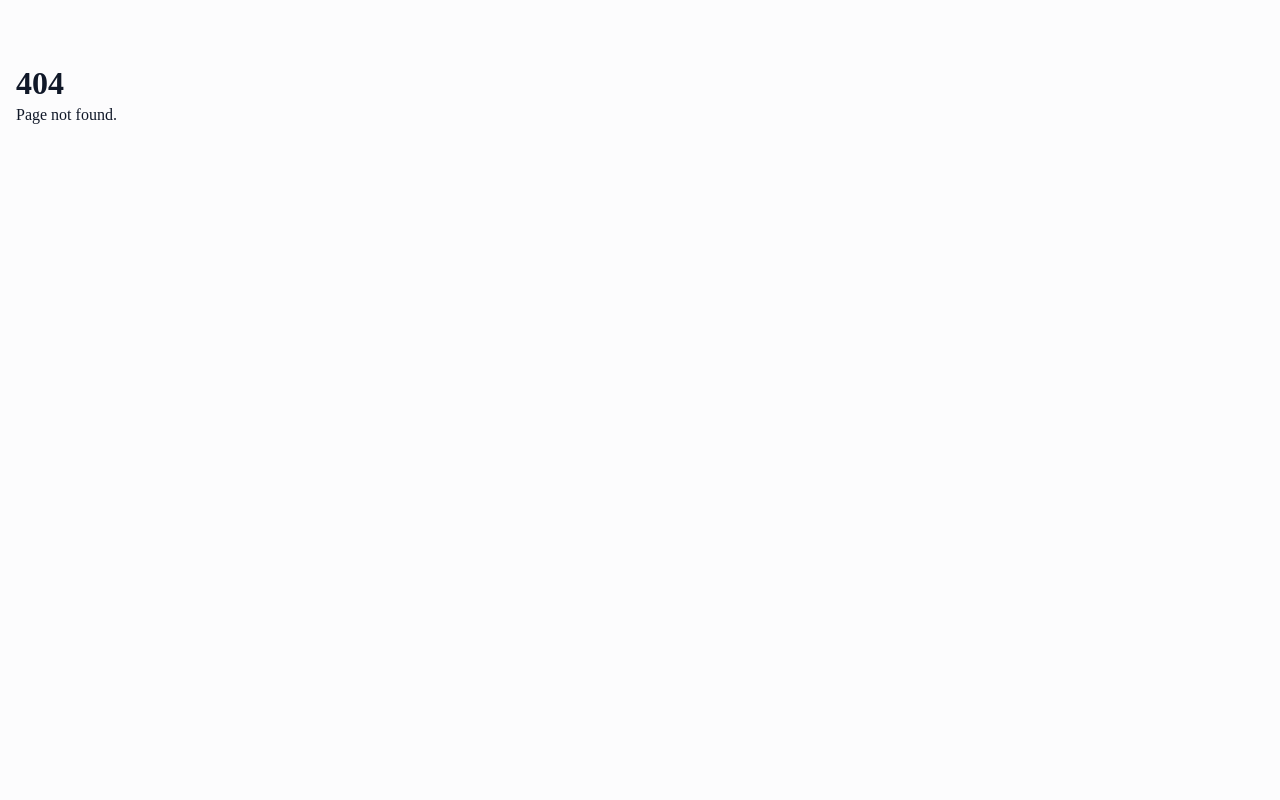
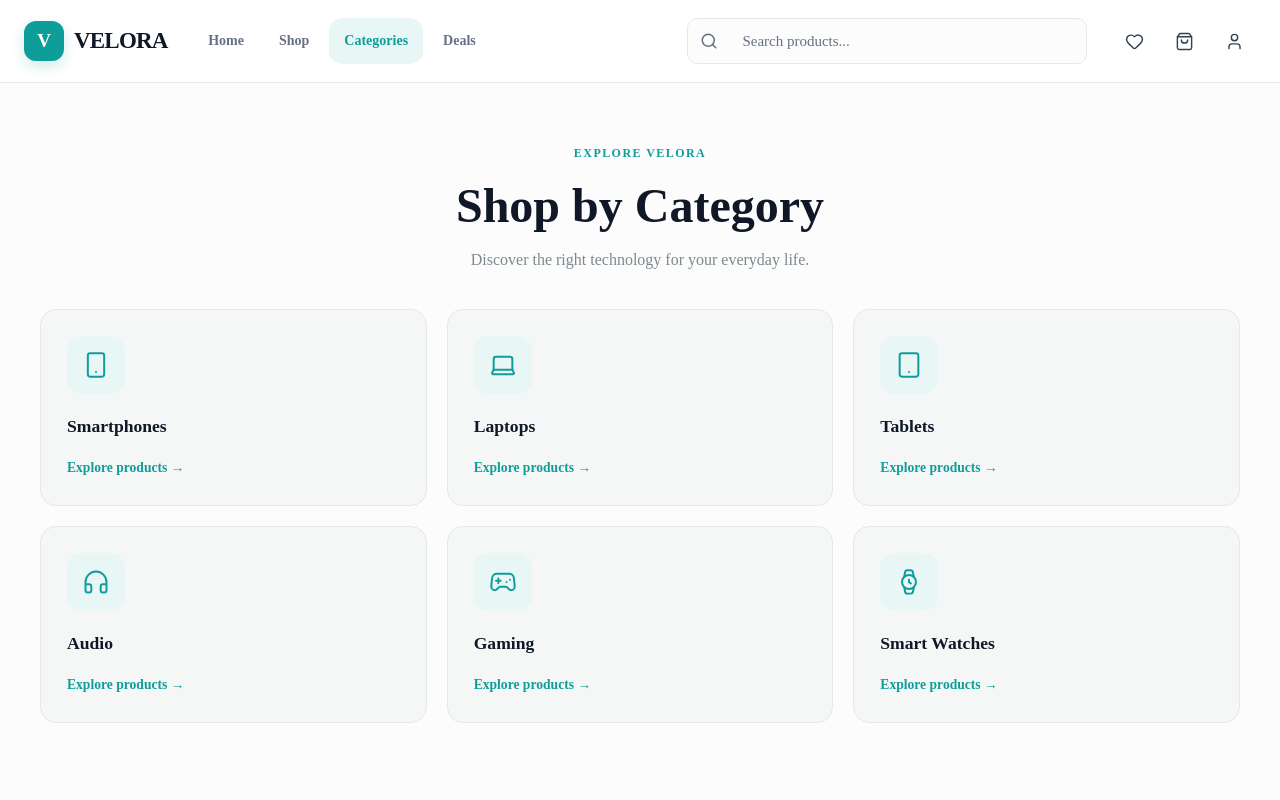
Before and after one commit to Lawzah-Saleh/e-commerce-store, a React (Vite) app: page /categories in a window 1280 px wide. Before the commit this address had no page. Shown: the top 800 px of the page. Built offline with nearby package versions, Linux system fonts and the light colour scheme.

Commit message:
add categories page and navigation route

```diff
--- a/src/App.tsx
+++ b/src/App.tsx
@@ -7,6 +7,7 @@ import CartPage from './pages/CartPage/CartPage';
 import { ProductDetails } from './pages/ProductDetails/ProductDetails';
 import { WishlistProvider } from './features/wishlist/context/WishlistContext';
 import { WishlistPage } from './pages/WishlistPage/WishlistPage';
+import { CategoriesPage } from './pages/Categories/CategoriesPage';
 function NotFoundPage() {
   return (
     <main style={{ padding: '64px 16px' }}>
@@ -26,6 +27,7 @@ function App() {
         <Route path="/products" element={<Products />} />
         <Route path="/cart" element={<CartPage />} />
         <Route path="/products/:slug"  element={<ProductDetails />}/>
+        <Route path="/categories" element={<CategoriesPage />} />
         <Route path="/wishlist" element={<WishlistPage />} />
       </Route>
       <Route path="*" element={<NotFoundPage />} />
--- a/src/features/products/components/ProductCard/ProductCard.css
+++ b/src/features/products/components/ProductCard/ProductCard.css
@@ -1,3 +1,6 @@
+/* ========================================
+   Product Card
+======================================== */
 
 .product-card {
   display: flex;
@@ -5,9 +8,11 @@
   min-width: 0;
   height: 100%;
   overflow: hidden;
+
   border: 1px solid var(--color-border, #e8edef);
   border-radius: 16px;
   background: var(--color-surface, #fff);
+
   transition:
     transform 220ms ease,
     box-shadow 220ms ease,
@@ -20,23 +25,23 @@
   box-shadow: 0 14px 32px rgb(21 61 57 / 9%);
 }
 
+/* ========================================
+   Product Image
+======================================== */
+
 .product-card__image-wrapper {
   position: relative;
   display: grid;
+  place-items: center;
+
   aspect-ratio: 1 / 0.92;
-  place-items: center;
+  min-width: 0;
   overflow: hidden;
   padding: 16px;
+
   background: #f5f8f8;
 }
 
-.product-card__image {
-  display: block;
-  width: 100%;
-  height: 100%;
-  object-fit: contain;
-  transition: transform 300ms ease;
-}
 .product-card__image-link {
   display: grid;
   width: 100%;
@@ -46,48 +51,48 @@
   border-radius: 8px;
 }
 
+.product-card__image {
+  display: block;
+  width: 100%;
+  height: 100%;
+  object-fit: contain;
+
+  transition: transform 300ms ease;
+}
+
+.product-card:hover .product-card__image {
+  transform: scale(1.045);
+}
+
 .product-card__image-fallback {
   display: grid;
   width: 100%;
   height: 100%;
   min-height: 160px;
   place-items: center;
+
   color: var(--color-muted, #7c898d);
   font-size: 0.85rem;
   text-align: center;
 }
 
-.product-card__name a {
-  color: inherit;
-  text-decoration: none;
-  transition: color 180ms ease;
-}
+/* ========================================
+   Product Badges
+======================================== */
 
-.product-card__name a:hover {
-  color: var(--color-primary, #087e75);
-}
-.product-card__image-fallback {
-  display: grid;
-  width: 100%;
-  height: 100%;
-  min-height: 160px;
-  place-items: center;
-  color: var(--color-muted, #7c898d);
-  font-size: 0.85rem;
-  text-align: center;
-}
-.product-card:hover .product-card__image {
-  transform: scale(1.045);
-}
 .product-card__badge,
 .product-card__discount {
   position: absolute;
   top: 12px;
+  z-index: 1;
+
   display: inline-flex;
   align-items: center;
   justify-content: center;
+
   min-height: 25px;
   padding: 5px 9px;
+
   border-radius: 7px;
   font-size: 0.68rem;
   font-weight: 750;
@@ -120,16 +125,69 @@
   background: #172d30;
   color: #fff;
 }
+
+/* ========================================
+   Favorite Button
+======================================== */
+
+.product-card__favorite-button {
+  position: absolute;
+  right: 12px;
+  bottom: 12px;
+  z-index: 2;
+
+  display: grid;
+  place-items: center;
+
+  width: 40px;
+  height: 40px;
+  padding: 0;
+
+  border: 1px solid #e5e9e9;
+  border-radius: 50%;
+
+  background: #fff;
+  color: #637174;
+
+  cursor: pointer;
+
+  transition:
+    color 180ms ease,
+    background 180ms ease,
+    transform 180ms ease;
+}
+
+.product-card__favorite-button:hover {
+  color: var(--color-primary, #0f9d91);
+  transform: scale(1.05);
+}
+
+.product-card__favorite-button.is-favorite {
+  color: #e54865;
+}
+
+.product-card__favorite-button:focus-visible {
+  outline: 3px solid rgb(15 157 145 / 35%);
+  outline-offset: 3px;
+}
+
+/* ========================================
+   Product Content
+======================================== */
+
 .product-card__content {
   display: flex;
   flex: 1;
   flex-direction: column;
   align-items: flex-start;
+
+  min-width: 0;
   padding: 17px;
 }
 
 .product-card__brand {
   margin: 0 0 7px;
+
   color: var(--color-muted, #7c898d);
   font-size: 0.73rem;
   font-weight: 650;
@@ -143,20 +201,38 @@
   min-height: 2.8em;
   margin: 0;
   overflow: hidden;
+
   color: var(--color-text, #172d30);
   font-size: 0.98rem;
   font-weight: 700;
   line-height: 1.4;
   overflow-wrap: anywhere;
+
   -webkit-box-orient: vertical;
   -webkit-line-clamp: 2;
 }
+
+.product-card__name a {
+  color: inherit;
+  text-decoration: none;
+  transition: color 180ms ease;
+}
+
+.product-card__name a:hover {
+  color: var(--color-primary, #087e75);
+}
+
+/* ========================================
+   Rating
+======================================== */
+
 .product-card__rating {
   display: flex;
   align-items: center;
   flex-wrap: wrap;
   gap: 5px;
   margin-top: 12px;
+
   color: #d99a27;
   font-size: 0.8rem;
   font-weight: 700;
@@ -168,7 +244,9 @@
   font-weight: 400;
 }
 
-/* Pricing */
+/* ========================================
+   Pricing
+======================================== */
 
 .product-card__pricing {
   display: flex;
@@ -191,7 +269,9 @@
   text-decoration: line-through;
 }
 
-/* Add to cart */
+/* ========================================
+   Add to Cart
+======================================== */
 
 .product-card__add-button {
   display: flex;
@@ -222,6 +302,10 @@
     transform 180ms ease;
 }
 
+.product-card__pricing + .product-card__add-button {
+  margin-top: 18px;
+}
+
 .product-card__add-button:hover:not(:disabled) {
   transform: translateY(-1px);
   background: var(--color-primary-hover, #06685f);
@@ -240,9 +324,10 @@
   cursor: not-allowed;
 }
 
-.product-card__pricing + .product-card__add-button {
-  margin-top: 18px;
-}
+/* ========================================
+   Tablet and Mobile
+======================================== */
+
 @media (max-width: 760px) {
   .product-card {
     border-radius: 13px;
@@ -259,14 +344,7 @@
   .product-card__name {
     font-size: 0.9rem;
   }
-.product-card__name a {
-  color: inherit;
-  text-decoration: none;
-}
 
-.product-card__name a:hover {
-  color: var(--color-primary, #087e75);
-}
   .product-card__price {
     font-size: 1.05rem;
   }
@@ -276,6 +354,13 @@
     min-height: 42px;
     padding-inline: 7px;
     font-size: 0.78rem;
+  }
+
+  .product-card__favorite-button {
+    right: 9px;
+    bottom: 9px;
+    width: 36px;
+    height: 36px;
   }
 }
 
@@ -307,50 +392,32 @@
   .product-card__discount {
     right: 8px;
   }
+
+  .product-card__favorite-button {
+    right: 7px;
+    bottom: 7px;
+    width: 33px;
+    height: 33px;
+  }
 }
+
+/* ========================================
+   Accessibility
+======================================== */
 
 @media (prefers-reduced-motion: reduce) {
   .product-card,
   .product-card__image,
+  .product-card__name a,
+  .product-card__favorite-button,
   .product-card__add-button {
     transition: none;
   }
+
+  .product-card:hover,
+  .product-card:hover .product-card__image,
+  .product-card__favorite-button:hover,
+  .product-card__add-button:hover:not(:disabled) {
+    transform: none;
+  }
 }
- .product-card__favorite-button {
-  position: absolute;
-  right: 12px;
-  bottom: 12px;
-  z-index: 2;
-
-  display: grid;
-  place-items: center;
-
-  width: 40px;
-  height: 40px;
-  padding: 0;
-
-  border: 1px solid #e5e9e9;
-  border-radius: 50%;
-  background: #fff;
-  color: #637174;
-
-  cursor: pointer;
-  transition:
-    color 180ms ease,
-    transform 180ms ease,
-    background 180ms ease;
-}
-
-.product-card__favorite-button:hover {
-  color: var(--color-primary, #0f9d91);
-  transform: scale(1.05);
-}
-
-.product-card__favorite-button.is-favorite {
-  color: #e54865;
-}
-
-.product-card__favorite-button:focus-visible {
-  outline: 3px solid rgb(15 157 145 / 35%);
-  outline-offset: 3px;
-}
--- a/src/features/products/components/ProductCard/ProductCard.tsx
+++ b/src/features/products/components/ProductCard/ProductCard.tsx
@@ -12,12 +12,14 @@ interface ProductCardProps {
 export function ProductCard({ product }: ProductCardProps) {
   const { addToCart } = useCart();
   const [imageError, setImageError] = useState(false);
+  const [added, setAdded] = useState(false);
   const { isFavorite, toggleFavorite } = useWishlist();
   const favorite = isFavorite(product.id);
   const handleAddToCart = () => {
     if (!product.inStock) return;
 
     addToCart(product);
+    setAdded(true);
   };
 
   return (
@@ -119,11 +121,15 @@ export function ProductCard({ product }: ProductCardProps) {
           className="product-card__add-button"
           onClick={handleAddToCart}
           disabled={!product.inStock}
+          aria-live="polite"
         >
           <ShoppingBag size={18} aria-hidden="true" />
-
           <span>
-            {product.inStock ? 'Add to Cart' : 'Out of Stock'}
+            {!product.inStock
+              ? 'Out of Stock'
+              : added
+                ? 'Added to Cart'
+                : 'Add to Cart'}
           </span>
         </button>
       </div>
--- /dev/null
+++ b/src/pages/Categories/CategoriesPage.css
@@ -0,0 +1,125 @@
+.categories-page {
+  width: min(100% - 40px, 1200px);
+  margin-inline: auto;
+  padding-block: 56px 80px;
+}
+
+.categories-page__header {
+  margin-bottom: 36px;
+  text-align: center;
+}
+
+.categories-page__header > span {
+  color: var(--color-primary, #0f9d9a);
+  font-size: 0.75rem;
+  font-weight: 750;
+  letter-spacing: 0.12em;
+}
+
+.categories-page__header h1 {
+  margin: 12px 0;
+  color: var(--color-text, #172d30);
+  font-size: clamp(2rem, 5vw, 3rem);
+  line-height: 1.2;
+}
+
+.categories-page__header p {
+  margin: 0;
+  color: var(--color-muted, #7c898d);
+  line-height: 1.7;
+}
+
+.categories-page__grid {
+  display: grid;
+  grid-template-columns: repeat(3, minmax(0, 1fr));
+  gap: 20px;
+}
+
+.categories-page__card {
+  display: flex;
+  min-width: 0;
+  flex-direction: column;
+  align-items: flex-start;
+  padding: 26px;
+
+  border: 1px solid var(--color-border, #e8edef);
+  border-radius: 16px;
+  background: var(--color-surface, #fff);
+
+  color: var(--color-text, #172d30);
+  text-decoration: none;
+
+  transition:
+    transform 200ms ease,
+    border-color 200ms ease,
+    box-shadow 200ms ease;
+}
+
+.categories-page__card:hover {
+  transform: translateY(-4px);
+  border-color: #b9e4dc;
+  box-shadow: 0 12px 28px rgb(21 61 57 / 8%);
+}
+
+.categories-page__card:focus-visible {
+  outline: 3px solid rgb(15 157 145 / 35%);
+  outline-offset: 3px;
+}
+
+.categories-page__icon {
+  display: grid;
+  width: 58px;
+  height: 58px;
+  place-items: center;
+  border-radius: 14px;
+  background: #e8f7f6;
+  color: var(--color-primary, #0f9d9a);
+}
+
+.categories-page__card h2 {
+  margin: 22px 0 8px;
+  font-size: 1.1rem;
+}
+
+.categories-page__link {
+  margin-top: auto;
+  padding-top: 12px;
+  color: var(--color-primary, #0f9d9a);
+  font-size: 0.85rem;
+  font-weight: 650;
+}
+
+@media (max-width: 760px) {
+  .categories-page {
+    padding-block: 36px 56px;
+  }
+
+  .categories-page__grid {
+    grid-template-columns: repeat(2, minmax(0, 1fr));
+    gap: 14px;
+  }
+
+  .categories-page__card {
+    padding: 18px;
+  }
+}
+
+@media (max-width: 380px) {
+  .categories-page {
+    width: calc(100% - 24px);
+  }
+
+  .categories-page__grid {
+    grid-template-columns: 1fr;
+  }
+}
+
+@media (prefers-reduced-motion: reduce) {
+  .categories-page__card {
+    transition: none;
+  }
+
+  .categories-page__card:hover {
+    transform: none;
+  }
+}
--- /dev/null
+++ b/src/pages/Categories/CategoriesPage.tsx
@@ -0,0 +1,56 @@
+import { Link } from 'react-router-dom';
+import {
+  Smartphone,
+  Laptop,
+  Tablet,
+  Headphones,
+  Gamepad2,
+  Watch,
+} from 'lucide-react';
+
+import './CategoriesPage.css';
+
+const categories = [
+  { name: 'Smartphones', slug: 'smartphones', icon: Smartphone },
+  { name: 'Laptops', slug: 'laptops', icon: Laptop },
+  { name: 'Tablets', slug: 'tablets', icon: Tablet },
+  { name: 'Audio', slug: 'audio', icon: Headphones },
+  { name: 'Gaming', slug: 'gaming', icon: Gamepad2 },
+  { name: 'Smart Watches', slug: 'smart-watches', icon: Watch },
+];
+
+export function CategoriesPage() {
+  return (
+    <main className="categories-page">
+      <header className="categories-page__header">
+        <span>EXPLORE VELORA</span>
+        <h1>Shop by Category</h1>
+        <p>
+          Discover the right technology for your everyday life.
+        </p>
+      </header>
+
+      <section
+        className="categories-page__grid"
+        aria-label="Product categories"
+      >
+        {categories.map(({ name, slug, icon: Icon }) => (
+          <Link
+            key={slug}
+            to={`/categories/${slug}`}
+            className="categories-page__card"
+          >
+            <span className="categories-page__icon">
+              <Icon size={28} strokeWidth={1.7} />
+            </span>
+
+            <h2>{name}</h2>
+            <span className="categories-page__link">
+              Explore products →
+            </span>
+          </Link>
+        ))}
+      </section>
+    </main>
+  );
+}
```
